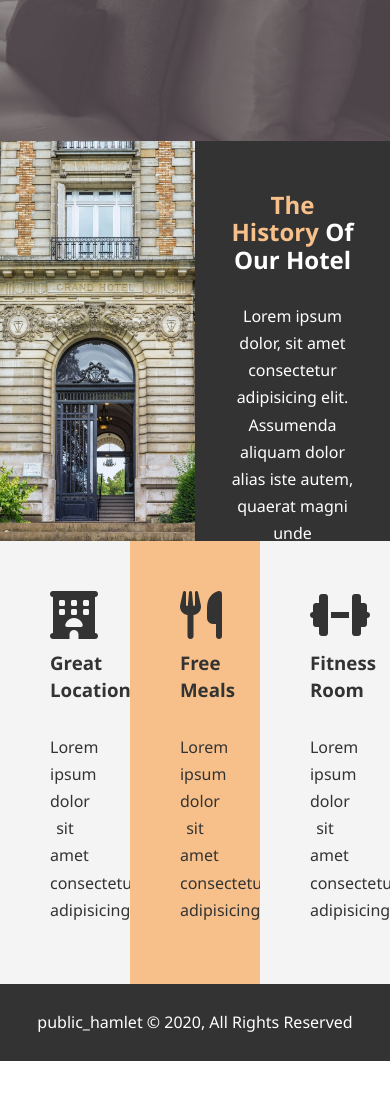
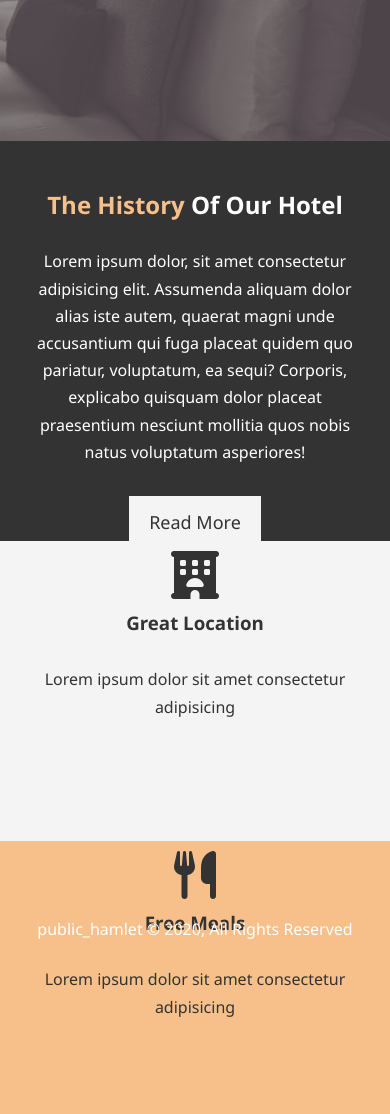
Before and after one commit to publichamlet/Be-Plus-Coding, a plain HTML site: page index.html in a window 390 px wide. Shown: the part 526-1640 px from the top of the page. Before the commit the page ends 1587 px from the top, so only its background shows below. Drawn offline with Linux system fonts and the light colour scheme.

Commit message:
updated on 05-12-2020

```diff
--- /dev/null
+++ b/css/mobile.css
@@ -0,0 +1,33 @@
+
+#showcase h1 {
+
+    font-size: 50px;
+    margin-bottom: 20px;
+}
+#home-info .info-img {
+    display: none;
+}
+#home-info .info-content {
+    float: none;
+    text-align: center;
+    width: 100%;
+    height: 100%;
+    padding: 50px 30px;
+    overflow: hidden;
+}
+#features
+{
+    display: flex;
+    flex-direction: column;
+
+}
+.box {
+    padding: 10px;
+    min-height: none;
+    float: none;
+    width: 100%;
+    max-height: fit-content;
+}
+#main-footer {
+    margin-top: 50px;
+}
--- a/css/style.css
+++ b/css/style.css
@@ -82,7 +82,6 @@
     padding: 50px;
     text-align: center;
     min-height: 100%;
-    di
 }
 
 .box i {
@@ -323,6 +322,7 @@ p {
 /* Footer style */
 
 #main-footer {
+    display: inline-flexbox;
     background: #333;
     color: #fff;
     text-align: center;
--- a/index.html
+++ b/index.html
@@ -7,6 +7,7 @@
     <meta name="keyword" content="hotel,doah hotel,qatar hotel,">
     <script src="https://kit.fontawesome.com/4682ad044e.js" crossorigin="anonymous"></script>
     <link rel="stylesheet" href="css/style.css">
+    <link rel="stylesheet" media="screen and (max-width: 500px)" href="css/mobile.css">
     <title>Doha Hotel | Welcome to Doha Hotel</title>
 </head>
 
```
